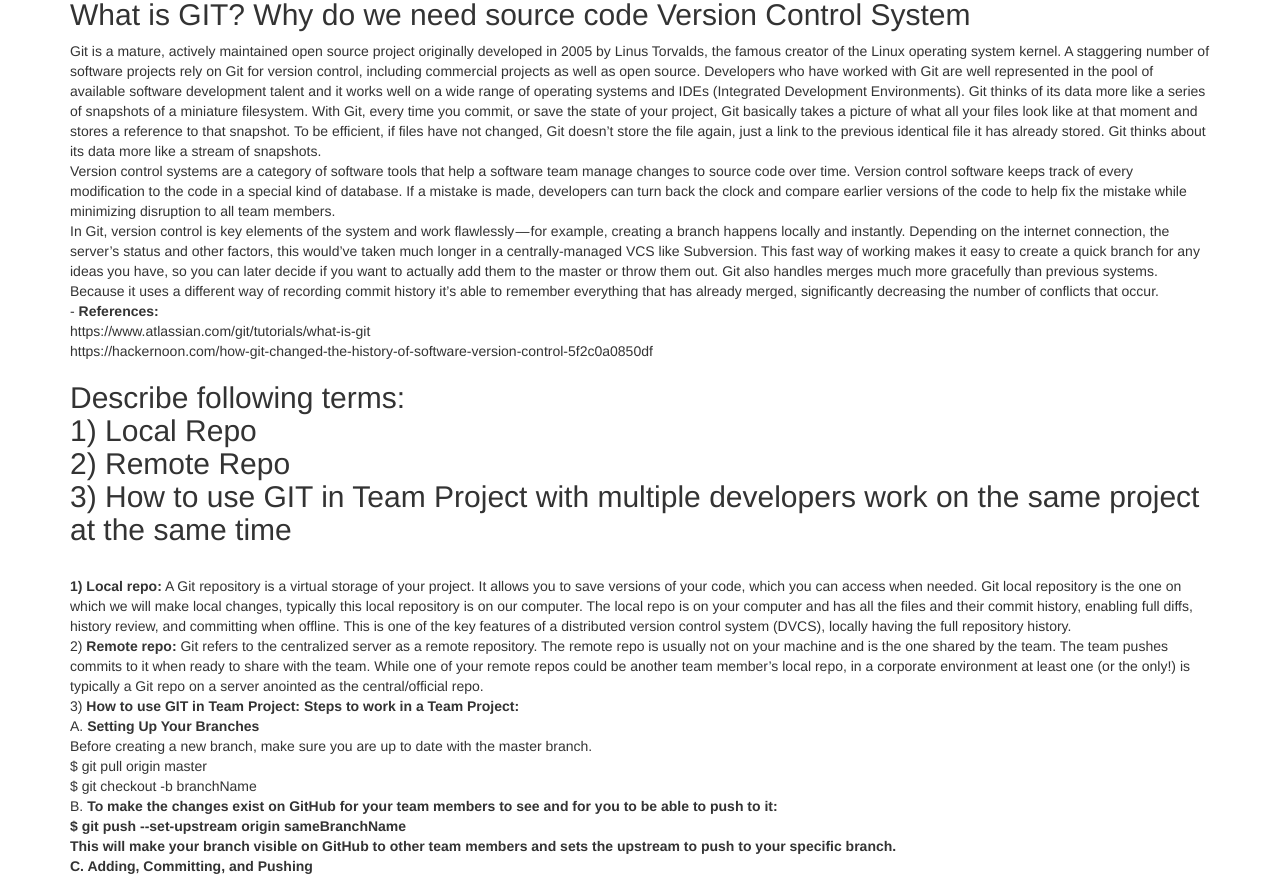
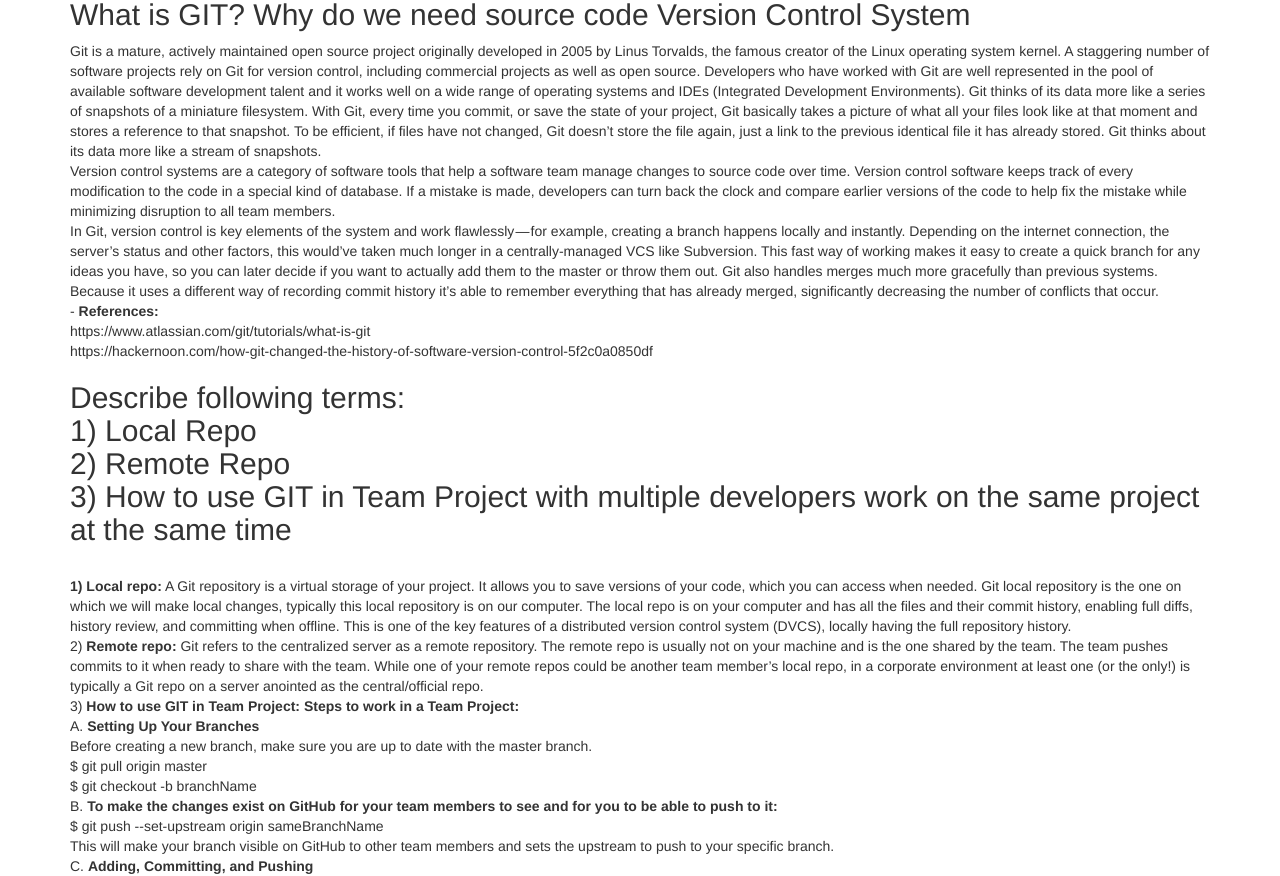
Before and after one commit to ankita0387/5315, a plain HTML site: page hwgit.html in a window 1280 px wide. Shown: the part 82-958 px from the top of the page. Drawn offline with nearby package versions, Linux system fonts and the light colour scheme.

Commit message:
hw files

```diff
--- a/hwgit.html
+++ b/hwgit.html
@@ -42,7 +42,7 @@
       <br>
       $ git checkout -b branchName
       <br>
-      B. <b>To make the changes exist on GitHub for your team members to see and for you to be able to push to it:<b>
+      B. <b>To make the changes exist on GitHub for your team members to see and for you to be able to push to it:</b>
       <br>
       $ git push --set-upstream origin sameBranchName
       <br>
```
Also changed, not shown: index.html (+1 -1 lines).
